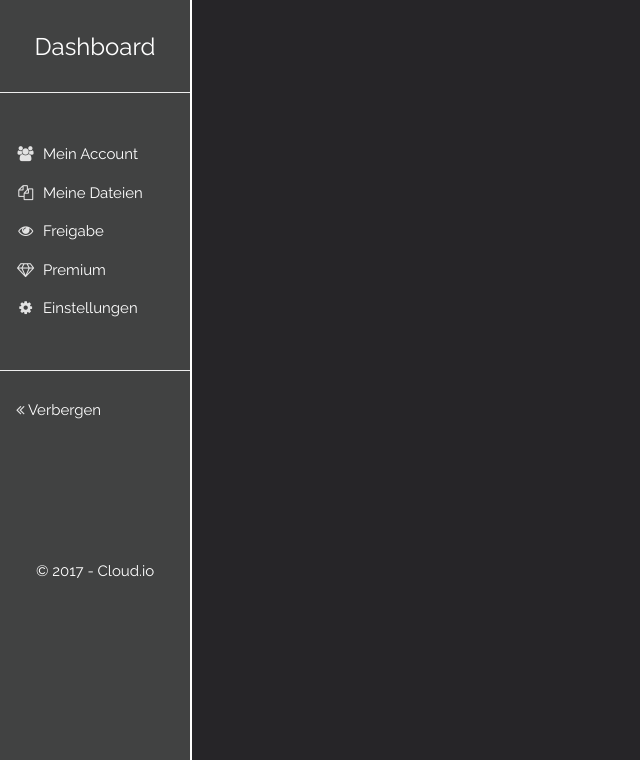
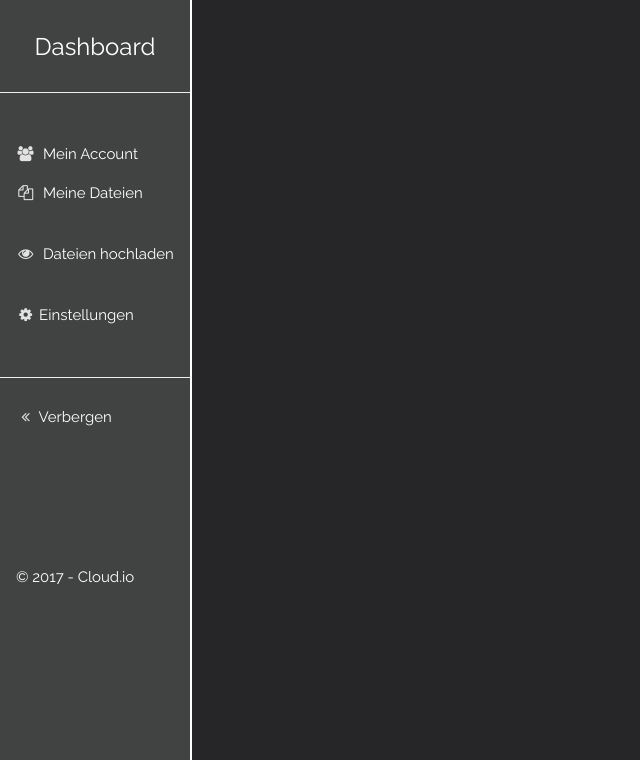
Before and after one commit to zntr1/Cloudio, a PHP site: page /public/index.html in a window 1280 px wide. Shown: the part 40-800 px from the top of the page, without its empty margins (0-640 px from the left). Run offline with PHP 8.4, Linux system fonts and the light colour scheme; some libraries are stand-ins or nearby versions.

Commit message:
Style updates

```diff
--- a/css/styles.css
+++ b/css/styles.css
@@ -54,6 +54,8 @@ body {
     margin-top: 60% !important;
     background-color: inherit;
     color: #fff !important;
+    float:bottom;
+    display:flex;
 }
 
 
--- a/public/index.html
+++ b/public/index.html
@@ -41,19 +41,18 @@
         <a id="menuData" onclick="load_storagePage();" class="w3-bar-item w3-button w3-padding"><i
                 class="fa fa-files-o fa-fw"></i>
             Meine Dateien</a>
-
+        <br>
         <a id="menuPermission" onclick="load_permissionsPage();" class="w3-bar-item w3-button w3-padding "><i
                 class="fa fa-eye fa-fw"></i>
-            Freigabe</a>
-        <a id="menuPremium" onclick="load_premiumPage();" class="w3-bar-item w3-button w3-padding"><i
-                class="fa fa-diamond fa-fw"></i>
-            Premium</a>
-        <a id="menuSettings" onclick="load_settingsPage();" class="w3-bar-item w3-button w3-padding"><i
-                class="fa fa-cog fa-fw"></i>
-            Einstellungen</a><br>
+            Dateien hochladen</a>
+        <!--<a id="menuPremium" onclick="load_premiumPage();" class="w3-bar-item w3-button w3-padding"><i-->
+                <!--class="fa fa-diamond fa-fw"></i> -->
+            <!--Premium</a>-->
+        <br>
+        <a id="menuSettings" onclick="load_settingsPage();" class="w3-bar-item w3-button w3-padding"><i class="fa fa-cog fa-fw"></i>  Einstellungen</a><br>
         <hr>
         <a href="#" class="w3-bar-item w3-button w3-padding"
-           onclick="w3_close()" title="close menu"><i class="fa fa-angle-double-left"></i>  Verbergen</a>
+           onclick="w3_close()" title="close menu"><i class="fa fa-angle-double-left fa-fw"></i>  Verbergen</a>
 
     </div>
 
```
